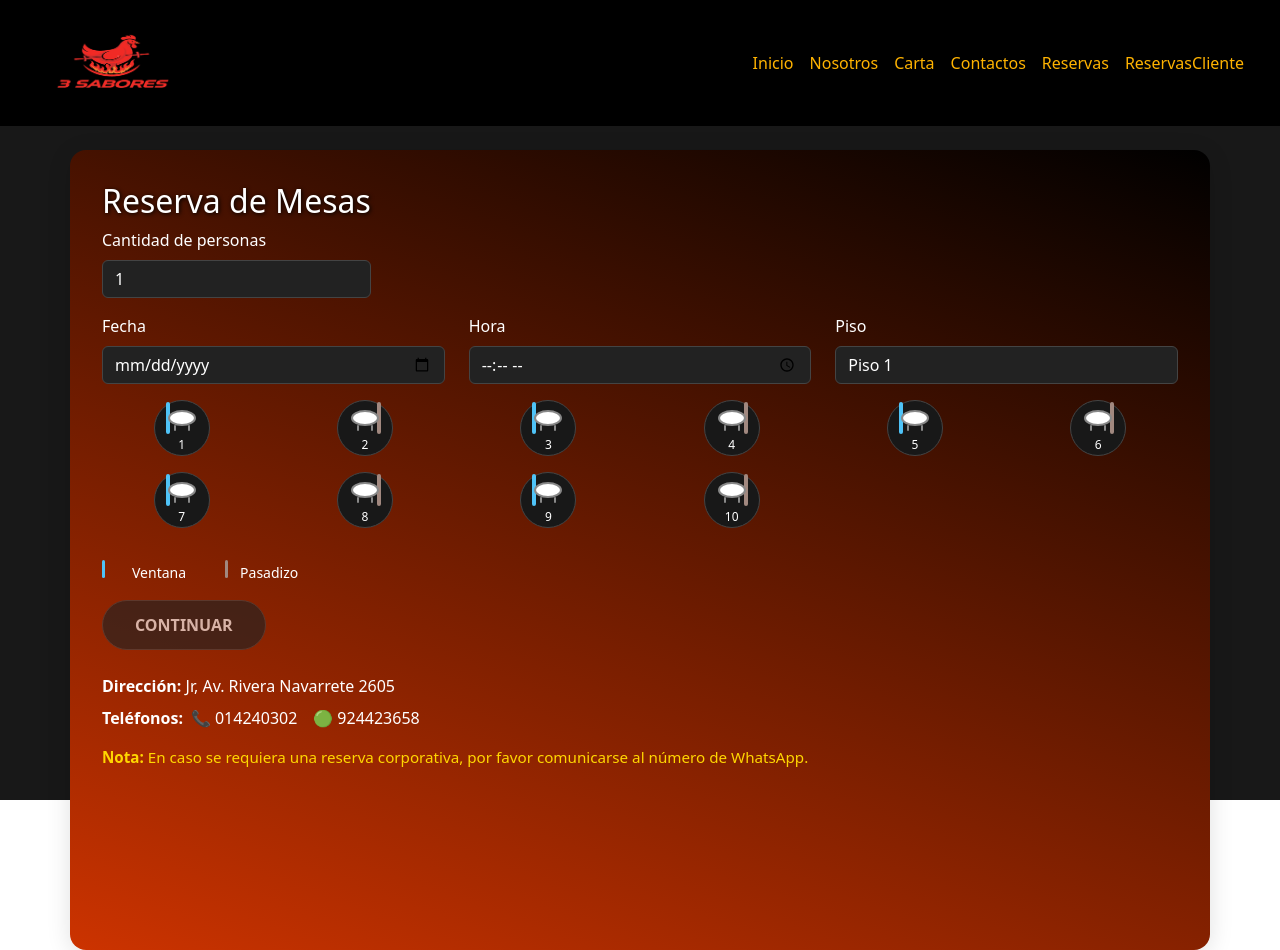
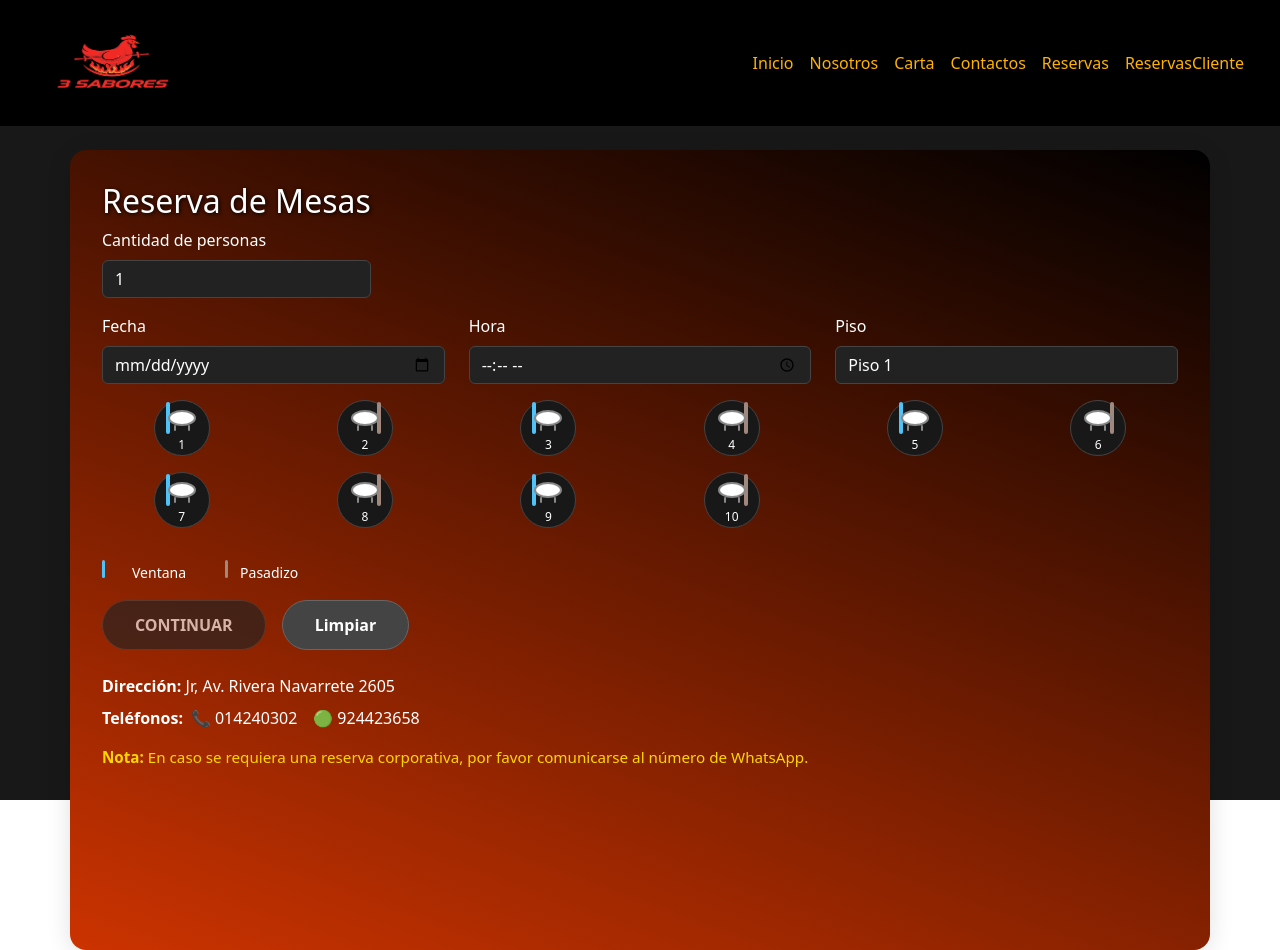
Before and after one commit to JorgeAbrahamCueto/reservas_grupo3, a React (Create React App) app: page /reservas in a window 1280 px wide. Built offline with nearby package versions, Linux system fonts and the light colour scheme.

Commit message:
Cambios en reservas

```diff
--- a/src/components/Reservas.jsx
+++ b/src/components/Reservas.jsx
@@ -292,6 +292,7 @@ export const Reservas = () => {
                                 </div>
                             </div>
 
+                            <div className="d-flex align-items-center">
                                 <button
                                     className="btn btn-primary"
                                     disabled={!fecha || !hora || seleccionadas.length === 0 || advertencia}
@@ -313,6 +314,30 @@ export const Reservas = () => {
                                 >
                                     CONTINUAR
                                 </button>
+                                <button
+                                    className="btn btn-secondary ms-3"
+                                    type="button"
+                                    onClick={() => {
+                                        setFecha('');
+                                        setHora('');
+                                        setPersonas('1');
+                                        setPiso('1');
+                                        setSeleccionadas([]);
+                                        setAdvertencia('');
+                                    }}
+                                    style={{
+                                        background: '#444',
+                                        border: '1px solid #666',
+                                        borderRadius: '32px',
+                                        color: '#fff',
+                                        fontWeight: 'bold',
+                                        padding: '12px 32px',
+                                        marginLeft: '12px'
+                                    }}
+                                >
+                                    Limpiar
+                                </button>
+                            </div>
                             <div className="mt-4" style={{ color: '#fff' }}>
                                 <div>
                                     <strong>Dirección:</strong> Jr, Av. Rivera Navarrete 2605
@@ -454,6 +479,13 @@ export const Reservas = () => {
                             >
                                 Enviar Reserva
                             </button>
+                            <button
+                                className="btn btn-secondary ms-2"
+                                onClick={() => setMostrarFormulario(false)}
+                                style={{ background: '#444', border: '1px solid #666', color: '#fff' }}
+                            >
+                                Cancelar
+                            </button>
                         </div>
                     )}
                 </div>
```
Lines whose indentation alone changed are shown as unchanged.
